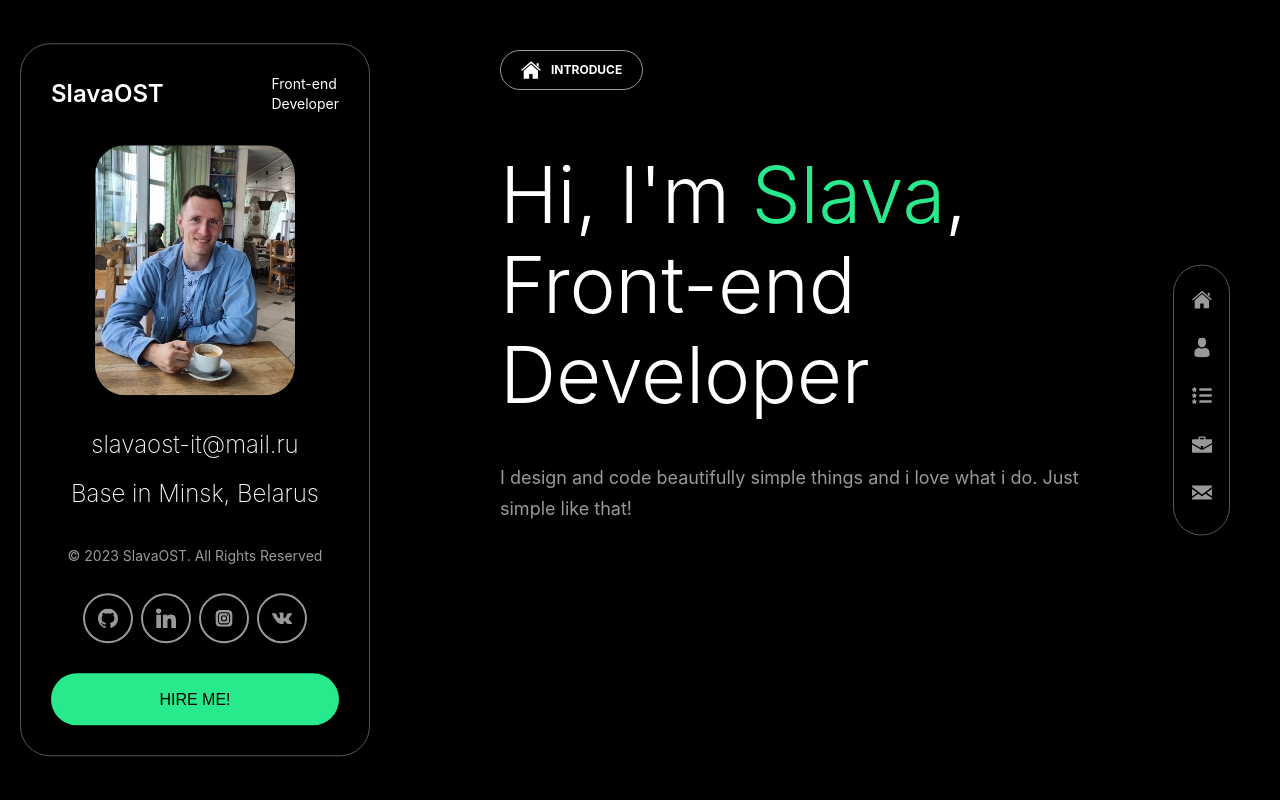
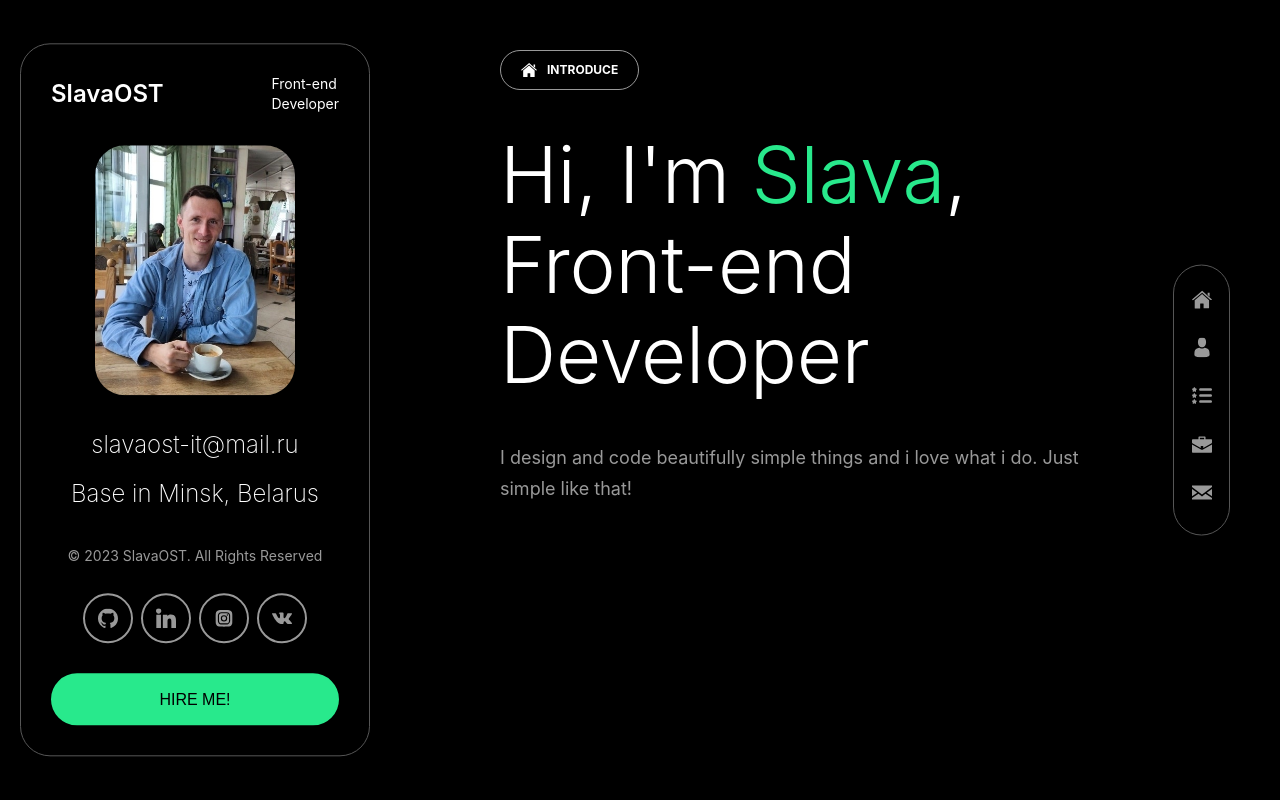
Before and after one commit to SlavaOST-it/portfolio_v2, a React (Create React App) app: page / in a window 1280 px wide. Shown: the top 800 px of the page. Built offline with nearby package versions, Linux system fonts and the light colour scheme.

Commit message:
fix: change icon size

```diff
--- a/src/common/components/nameBlock/NameBlock.tsx
+++ b/src/common/components/nameBlock/NameBlock.tsx
@@ -30,14 +30,14 @@ const NameBlockStyle = styled.div`
   border: 1px solid ${theme.colors.secondary};
   padding: 9px 20px;
   border-radius: 30px;
-  margin-bottom: 60px;
+  margin-bottom: 40px;
   display: inline-flex;
   align-items: center;
 
 
   svg {
-    width: 20px;
-    height: 20px;
+    width: 16px;
+    height: 16px;
 
     fill: ${theme.colors.baseColor};
 
```
